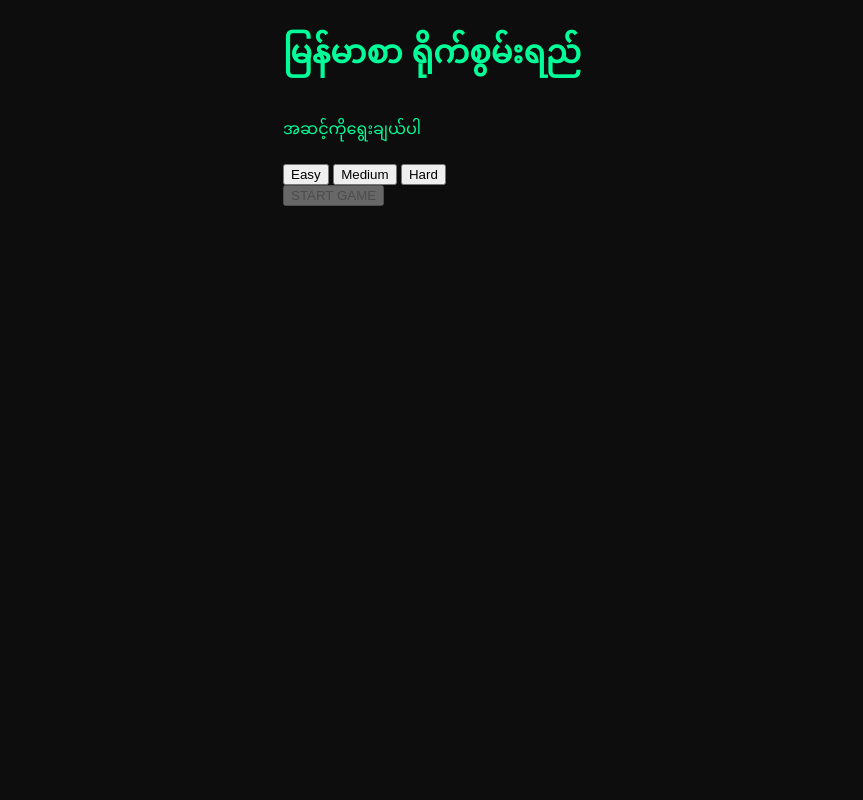
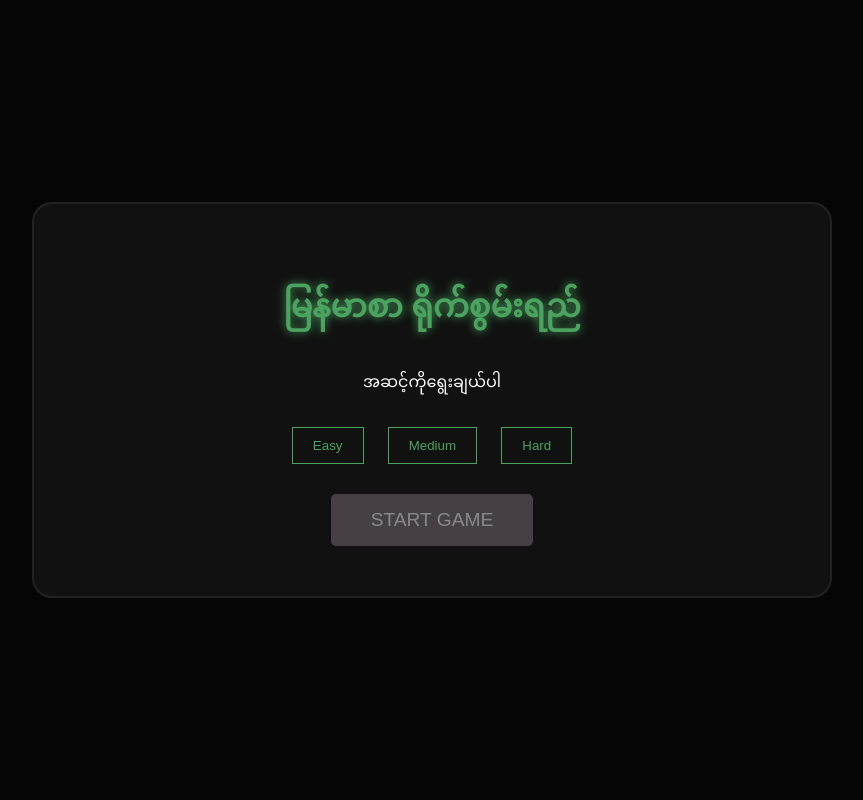
Before and after one commit to thihathetwin4work-ops/burmese-type-game, a Flask app: page / in a window 1280 px wide. Shown: the whole page, without its empty margins (208-1071 px from the left). Run offline with Flask 3, Linux system fonts and the light colour scheme.

Commit message:
Update style.css- change color

```diff
--- a/static/style.css
+++ b/static/style.css
@@ -1,26 +1,89 @@
+:root {
+    --neon: #4ba360;
+    --pink: #7c707c;
+}
+
 body {
-    background-color: #0d0d0d;
-    color: #00ff99;
-    font-family: 'Pyidaungsu', sans-serif;
+    background: #050505;
+    color: white;
+    font-family: 'Pyidaungsu', 'Segoe UI', sans-serif;
     margin: 0;
-    overflow: hidden;
     display: flex;
-    flex-direction: column;
+    justify-content: center;
     align-items: center;
+    height: 100vh;
 }
-#stats { margin: 20px; font-size: 1.5rem; }
-#game-container {
+
+#main-wrapper { width: 90%; max-width: 800px; text-align: center; }
+
+#menu-screen { padding: 50px; border: 2px solid #222; background: #111; border-radius: 20px; }
+
+.neon-text { color: var(--neon); text-shadow: 0 0 10px var(--neon); }
+
+.lvl-btn {
+    padding: 10px 20px;
+    margin: 10px;
+    background: transparent;
+    border: 1px solid var(--neon);
+    color: var(--neon);
+    cursor: pointer;
+}
+
+.lvl-btn.active { background: var(--neon); color: black; box-shadow: 0 0 15px var(--neon); }
+
+#start-btn {
+    padding: 15px 40px;
+    margin-top: 20px;
+    background: var(--pink);
+    color: white;
+    border: none;
+    font-size: 1.2rem;
+    cursor: pointer;
+    border-radius: 5px;
+    opacity: 0.5;
+}
+
+#top-bar { display: flex; justify-content: space-between; padding: 10px; margin-bottom: 10px; }
+
+#pause-trigger { background: #333; color: var(--neon); border: 1px solid var(--neon); cursor: pointer; }
+
+#play-area {
     position: relative;
-    width: 80vw;
-    height: 60vh;
+    width: 100%;
+    height: 400px;
     border: 2px solid #333;
-    background: rgba(255, 255, 255, 0.05);
+    background: rgba(255, 255, 255, 0.02);
     overflow: hidden;
 }
+
 .falling-word {
     position: absolute;
     font-size: 1.8rem;
     color: white;
-    text-shadow: 0 0 10px #00ff99;
+    text-shadow: 0 0 5px var(--neon);
     white-space: nowrap;
 }
+
+#word-input {
+    width: 80%;
+    padding: 15px;
+    font-size: 1.6rem;
+    margin-top: 20px;
+    background: #111;
+    color: white;
+    border: 2px solid var(--pink);
+    text-align: center;
+}
+
+.modal {
+    position: fixed;
+    top: 50%;
+    left: 50%;
+    transform: translate(-50%, -50%);
+    background: #111;
+    padding: 40px;
+    border: 2px solid var(--neon);
+    z-index: 2000;
+}
+
+.action-btn { background: var(--neon); border: none; padding: 10px 20px; cursor: pointer; font-weight: bold; }
```
